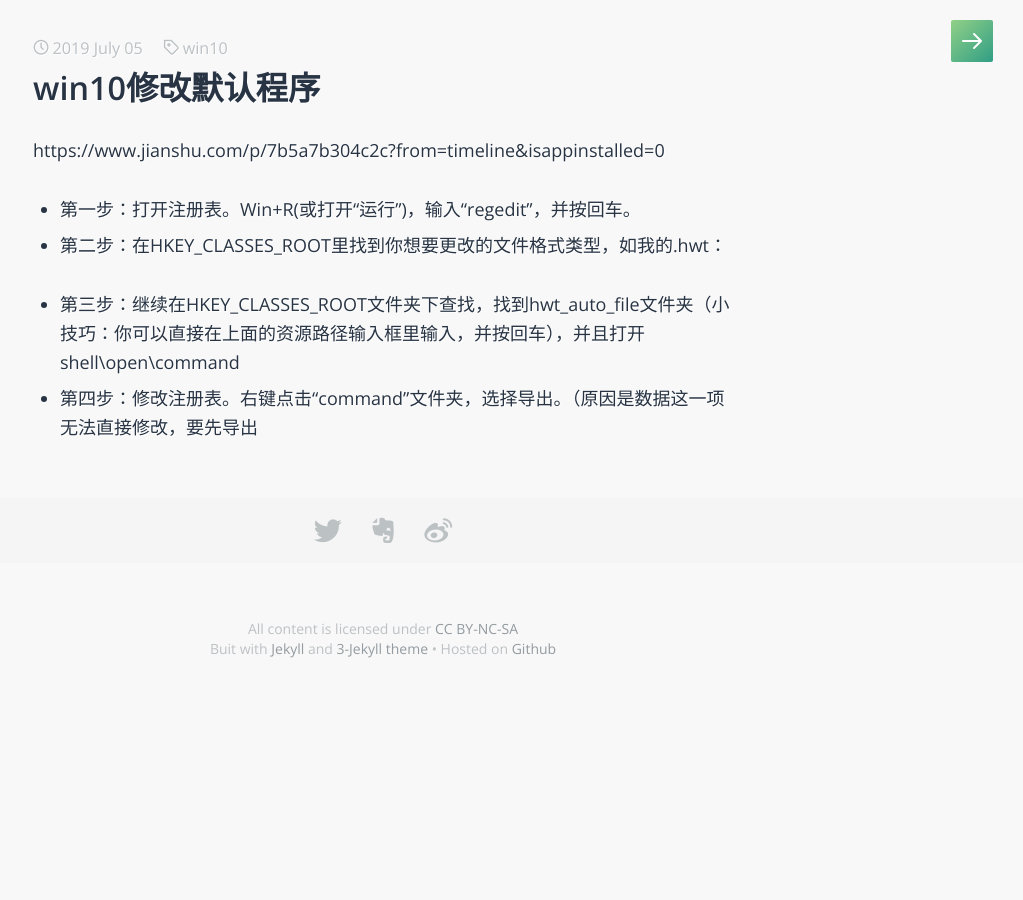
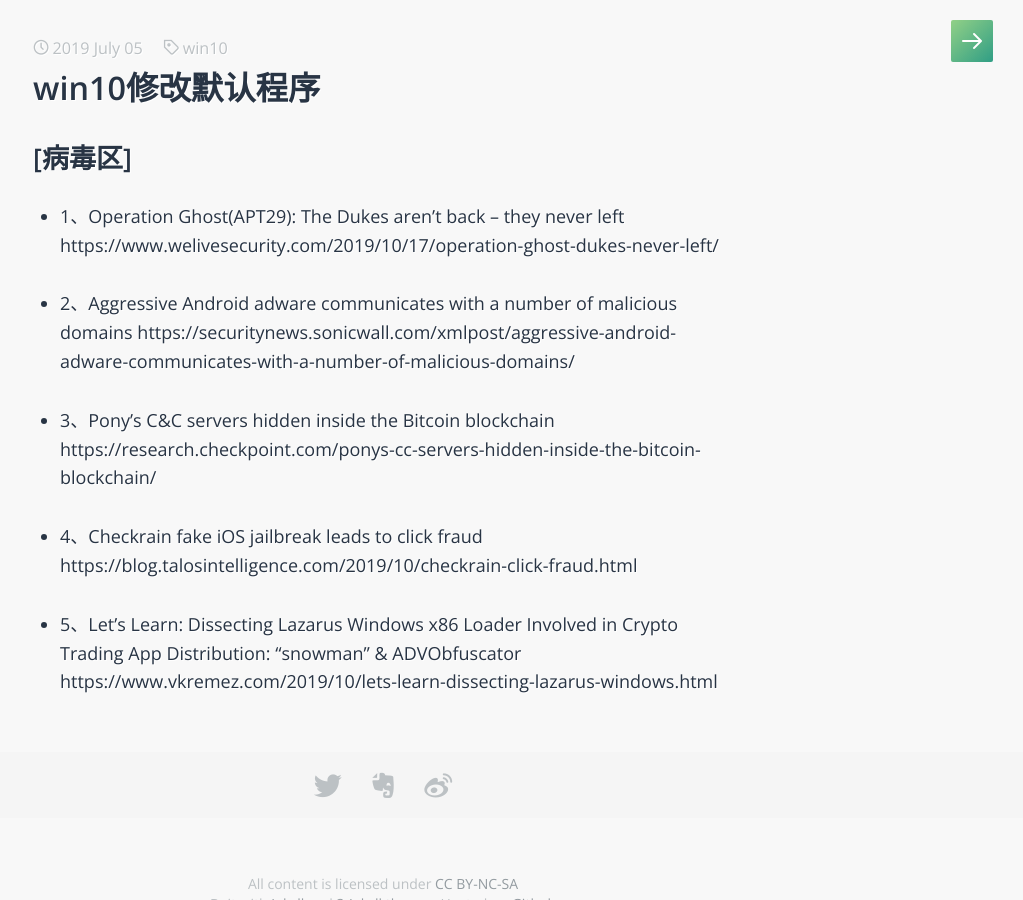
Before and after one commit to Stenson00o/Stenson00o.github.io, a Jekyll site: the page built from _posts/2019-07-05-win10-replace-default-exe.md, in a window 1280 px wide. Shown: the whole page, without its empty margins (257-1280 px from the left). Built offline with Jekyll 4.4.1, drawn with Linux system fonts in a browser that asks for light colours; some web fonts are replaced.

Commit message:
shenji
add new  article

```diff
--- a/_posts/2019-07-05-win10-replace-default-exe.md
+++ b/_posts/2019-07-05-win10-replace-default-exe.md
@@ -5,9 +5,18 @@
 tags: win10
 description: win10 用注册表修改默认程序
 ---
-https://www.jianshu.com/p/7b5a7b304c2c?from=timeline&isappinstalled=0
-+ 第一步：打开注册表。Win+R(或打开“运行”)，输入“regedit”，并按回车。
-+ 第二步：在HKEY_CLASSES_ROOT里找到你想要更改的文件格式类型，如我的.hwt：
+# [病毒区]
++ 1、Operation Ghost(APT29): The Dukes aren’t back – they never left
+https://www.welivesecurity.com/2019/10/17/operation-ghost-dukes-never-left/
 
-+ 第三步：继续在HKEY_CLASSES_ROOT文件夹下查找，找到hwt_auto_file文件夹（小技巧：你可以直接在上面的资源路径输入框里输入，并按回车），并且打开shell\open\command
-+ 第四步：修改注册表。右键点击“command”文件夹，选择导出。（原因是数据这一项无法直接修改，要先导出
++ 2、Aggressive Android adware communicates with a number of malicious domains
+https://securitynews.sonicwall.com/xmlpost/aggressive-android-adware-communicates-with-a-number-of-malicious-domains/
+
++ 3、Pony’s C&C servers hidden inside the Bitcoin blockchain
+https://research.checkpoint.com/ponys-cc-servers-hidden-inside-the-bitcoin-blockchain/
+
++ 4、Checkrain fake iOS jailbreak leads to click fraud
+https://blog.talosintelligence.com/2019/10/checkrain-click-fraud.html
+
++ 5、Let's Learn: Dissecting Lazarus Windows x86 Loader Involved in Crypto Trading App Distribution: "snowman" & ADVObfuscator
+https://www.vkremez.com/2019/10/lets-learn-dissecting-lazarus-windows.html
```
Also changed, not shown: _posts/2019-10-22-安全审计技术文章大全.md (added, +49 -0 lines).
